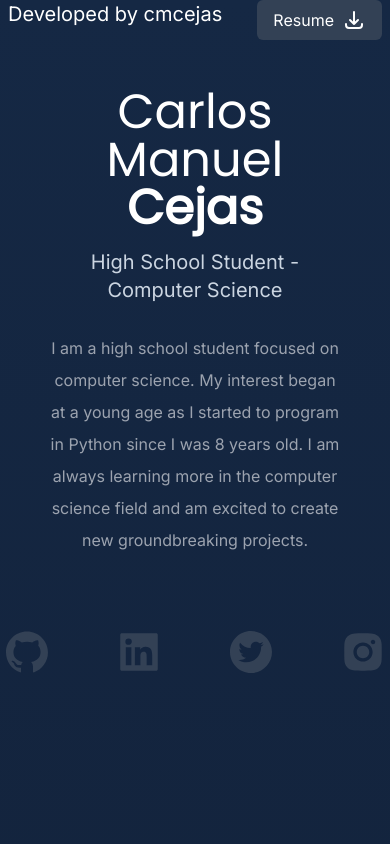
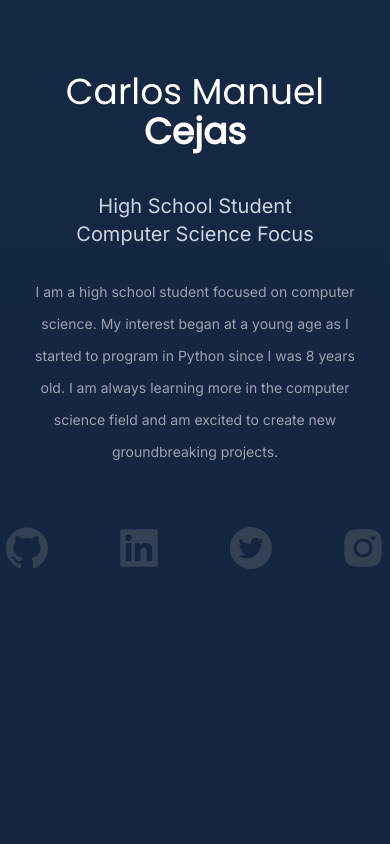
Before and after one commit to cmcejas/portfolio, a Next.js app: page / in a window 390 px wide. Shown: the top 844 px of the page. Built offline with nearby package versions, Linux system fonts and the light colour scheme.

Commit message:
Update page.tsx

```diff
--- a/app/page.tsx
+++ b/app/page.tsx
@@ -21,7 +21,7 @@ export default function Home() {
     <div>
       <main className=" bg-gradient-to-b from-bgc1 to-bgc2 px-2 md:px-20 lg:px-40">
         <section className="min-h-screen">
-          <nav className="sm:py-3 md:py-10 lg:md:py-10 md:mb-12 lg:mb-12 flex justify-between">
+          <nav className=" invisible md:visible sm:py-3 md:py-10 lg:md:py-10 md:mb-12 lg:mb-12 flex justify-between">
             <h1 className="fade-in-up text-xl text-white">Developed by cmcejas</h1>
 
             <ul className="flex items-center">
@@ -39,10 +39,10 @@ export default function Home() {
 
             </ul>
           </nav>
-          <div className="text-center p-10">
-            <h2 className="fade-in-up text-5xl py-2 bg-clip-text text-transparent text-white font-medium font-poppins md:text-6xl">Carlos Manuel <span className="font-bold">Cejas</span></h2>
-            <h3 className="fade-in-up text-xl py-2 md:text-3xl text-slate-300">High School Student - Computer Science</h3>
-            <p className="fade-in-up text-md py-5 leading-8 text-gray-400 md:text-xl md:pt-8 max-w-2xl mx-auto">
+          <div className="text-center p-6 md:p-10">
+            <h2 className="fade-in-up text-4xl py-2 bg-clip-text text-transparent text-white font-medium font-poppins md:text-6xl">Carlos Manuel <span className="font-bold">Cejas</span></h2><br></br>
+            <h3 className="fade-in-up text-xl py-2 md:text-3xl text-slate-300">High School Student <br></br>Computer Science Focus</h3>
+            <p className="fade-in-up text-sm md:text-md py-5 leading-8 text-gray-400 md:text-xl md:pt-8 max-w-2xl mx-auto">
             I am a high school student focused on computer science.
             My interest began at a young age as I started to program in Python since I was 8 years old.
             I am always learning more in the computer science field and am excited to create new groundbreaking projects.
```
